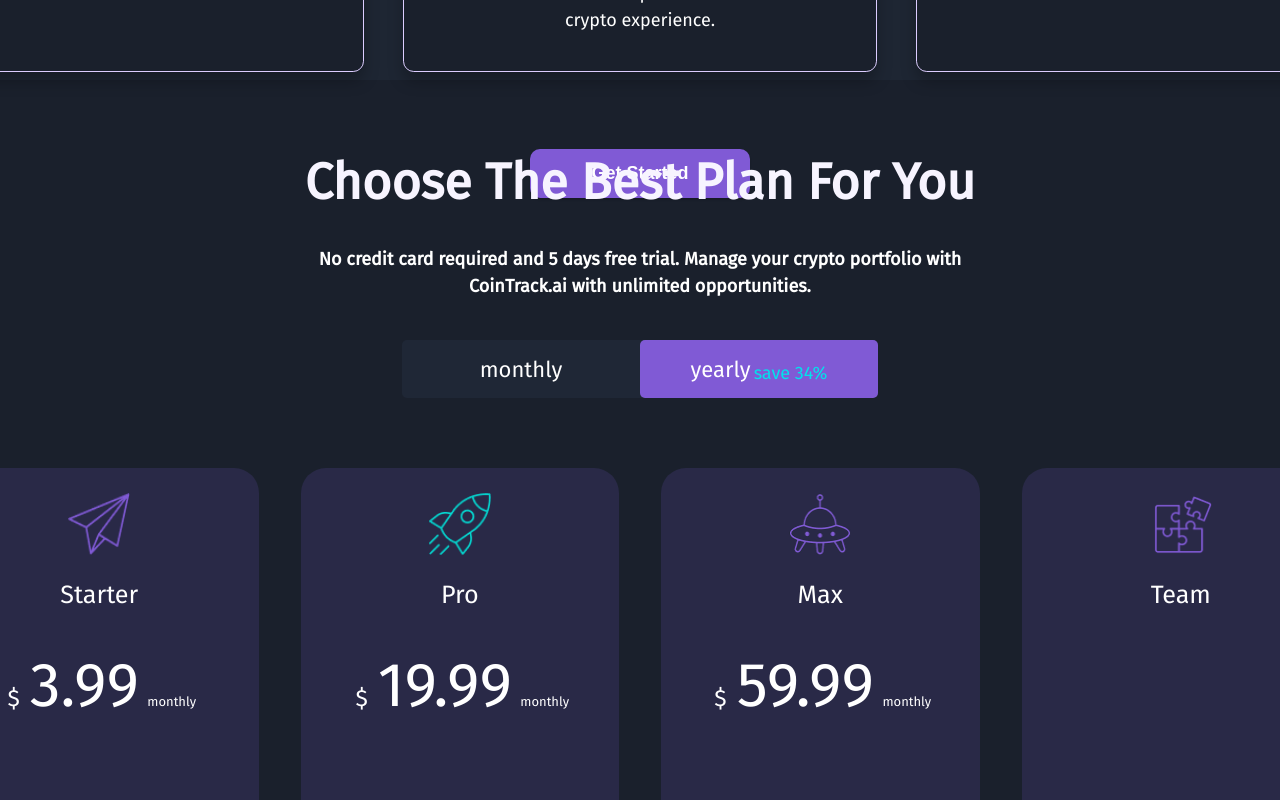
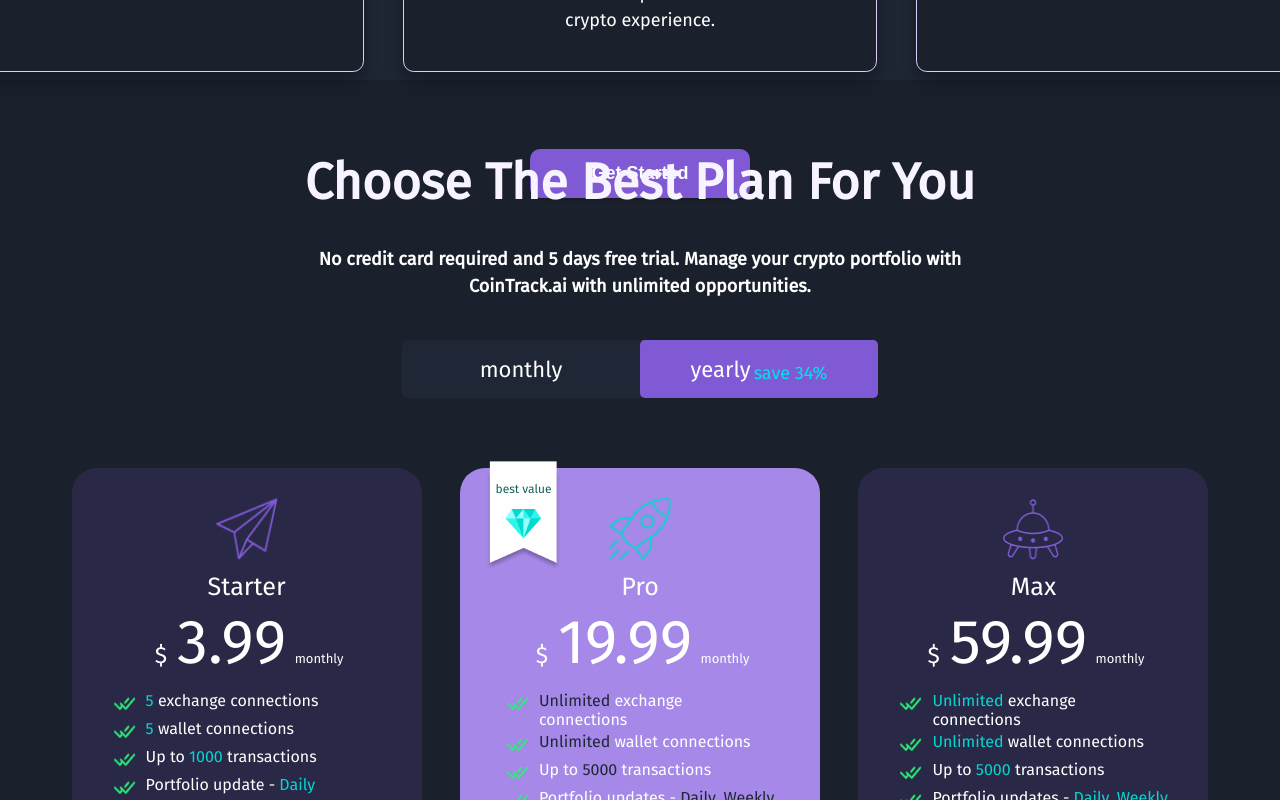
Before and after one commit to AghajanyanA/cointrack, a React (Create React App) app: page / in a window 1280 px wide. Shown: the part 7397-8197 px from the top of the page. Built offline with nearby package versions, Linux system fonts and the light colour scheme; no server answers.

Commit message:
best plan page developed

```diff
--- a/src/components/pages/7Subscription/Subscription.module.css
+++ b/src/components/pages/7Subscription/Subscription.module.css
@@ -52,36 +52,60 @@
     transition: all 0.5s ease-in-out;
 }
 
+.cardWrapper {
+    display: flex;
+    flex-direction: column;
+    justify-content: space-between;
+    width: 350px;
+    height: 489px;
+    background: #292947;
+    border-radius: 25px;
+    align-items: center;
+}
+
+.cardWrapper2 {
+    width: 360px;
+    height: 489px;
+    background: #A588E7;
+    border-radius: 25px;
+}
+
+.cardSubWrapper {
+    display: flex;
+    flex-direction: column;
+    justify-content: space-between;
+    align-items: center;
+}
+
 .cards {
     margin: 70px 0 0 0;
     display: flex;
     gap: 3%;
     justify-content: center;
+    flex-wrap: wrap;
 }
 
 .card {
-    width: 350px;
-    height: 489px;
-    background: #292947;
     display: flex;
     align-items: center;
     flex-direction: column;
-    border-radius: 25px;
 }
-.card img {
+.card > img {
     height: 62px;
     width: 62px;
-    margin-top: 24.79px;
+    margin-top: 30px;
 }
 
 .card > h3 {
     font-weight: 500;
     font-size: 25.132px;
+    margin: 12px 0 0 0
 }
 
 .price {
     font-size: 13px;
     line-height: 37px;
+    margin: 4px 0 0 0;
 }
 
 .price > span {
@@ -94,3 +118,71 @@
     font-size: 23.1988px;
     margin-bottom: 5px;
 }
+
+.points > div {
+    display: flex;
+    width: 270px;
+    margin-bottom: 3px;
+}
+
+.points > div > img {
+    width: 25px;
+    height: 25px;
+    margin-right: 9px;
+}
+
+.points > div > p {
+    margin: 0;
+}
+
+.blue {
+    color: #05D7D0
+}
+
+.subscribeButton {
+    justify-self: flex-end;
+    margin-bottom: 24.34px;
+}
+
+.subscribeButton > button {
+    width: 282.5px;
+}
+
+.label {
+    position: absolute;
+    text-align: center;
+    margin-top: -7px;
+    margin-left: 26px;
+}
+
+.label > img {
+    margin: 0;
+}
+
+.label > p {
+    margin: 0;
+    font-size: 12px;
+    color: #11615E;
+    font-weight: 500;
+    position: relative;
+    top: -93px;
+}
+
+.second > .points > div {
+    width: 288px;
+    margin-bottom: -2px;
+}
+
+.darkBlue {
+    color:#1F2736
+}
+
+.teamsText {
+    font-size: 21.2656px;
+    margin: 0 13px;
+    margin-top: 75.55px;
+}
+
+.cardWrapper2 > .cardSubWrapper > .subscribeButton {
+    margin-top: 15px;
+}
--- a/src/components/pages/7Subscription/Subscription.tsx
+++ b/src/components/pages/7Subscription/Subscription.tsx
@@ -4,6 +4,9 @@ import pro from '../../../images/page7/pro.png'
 import max from '../../../images/page7/max.png'
 import teams from '../../../images/page7/teams.png'
 import { useState } from 'react'
+import checks from '../../../images/page7/doubleCheck.png'
+import Button from '../../reusable/Button/Button'
+import label from '../../../images/page7/label.png'
 
 const Subscription = () => {
     const [activeButton, setActiveButton] = useState<'yearly' | 'monthly'>('yearly')
@@ -28,24 +31,67 @@ const Subscription = () => {
             <div data-name='yearly' className={`${s.button} ${activeButton === 'yearly' ? s.activeButton : ''}`} onClick={handlePriceSelectionChange}>yearly<span>save 34%</span></div>
         </div>
         <div className={s.cards}>
+            <div className={s.cardWrapper}>
                 <div className={s.card}>
                     <img src={starter} alt="logo" />
                     <h3>Starter</h3>
                     <p className={s.price}><span className={s.dollarSign}>$</span><span>{prices[0]}</span> monthly</p>
+                    <div className={s.points}>
+                        <div><img src={checks} alt="checks" /><p><span className={s.blue}>5</span> exchange connections</p></div>
+                        <div><img src={checks} alt="checks" /><p><span className={s.blue}>5</span> wallet connections</p></div>
+                        <div><img src={checks} alt="checks" /><p>Up to <span className={s.blue}>1000</span> transactions</p></div>
+                        <div><img src={checks} alt="checks" /><p>Portfolio update - <span className={s.blue}>Daily</span></p></div>
                     </div>
+                </div>
+                <div className={s.subscribeButton}><Button>Start 5 day trial</Button></div>
+            </div>
+            <div className={s.cardWrapper2}>
+                    <div className={s.label}>
+                        <img src={label} alt="label" />
+                        <p>best value</p>
+                    </div>
+                    <div className={s.cardSubWrapper}>
                         <div className={s.card}>
                             <img src={pro} alt="logo" />
                             <h3>Pro</h3>
                             <p className={s.price}><span className={s.dollarSign}>$</span><span>{prices[1]}</span> monthly</p>
+                            <div className={s.points}>
+                                <div><img src={checks} alt="checks" /><p><span className={s.darkBlue}>Unlimited</span> exchange connections</p></div>
+                                <div><img src={checks} alt="checks" /><p><span className={s.darkBlue}>Unlimited</span> wallet connections</p></div>
+                                <div><img src={checks} alt="checks" /><p>Up to <span className={s.darkBlue}>5000</span> transactions</p></div>
+                                <div><img src={checks} alt="checks" /><p>Portfolio updates - <span className={s.darkBlue}>Daily, Weekly</span></p></div>
+                                <div><img src={checks} alt="checks" /><p><span className={s.darkBlue}>Personal</span> account manager</p></div>
+                                <div><img src={checks} alt="checks" /><p><span className={s.darkBlue}>5 alert</span> combinations</p></div>
                             </div>
+                        </div>
+                        <div className={s.subscribeButton}><Button>Start 5 day trial</Button></div>
+                    </div>
+            </div>
+            <div className={s.cardWrapper}>
                 <div className={s.card}>
                     <img src={max} alt="logo" />
                     <h3>Max</h3>
                     <p className={s.price}><span className={s.dollarSign}>$</span><span>{prices[2]}</span> monthly</p>
+                    <div className={s.points}>
+                        <div><img src={checks} alt="checks" /><p><span className={s.blue}>Unlimited</span> exchange connections</p></div>
+                        <div><img src={checks} alt="checks" /><p><span className={s.blue}>Unlimited</span> wallet connections</p></div>
+                        <div><img src={checks} alt="checks" /><p>Up to <span className={s.blue}>5000</span> transactions</p></div>
+                        <div><img src={checks} alt="checks" /><p>Portfolio updates - <span className={s.blue}>Daily, Weekly</span></p></div>
+                        <div><img src={checks} alt="checks" /><p><span className={s.blue}>Personal</span> account manager</p></div>
+                        <div><img src={checks} alt="checks" /><p><span className={s.blue}>5 alert</span> combinations</p></div>
                     </div>
+                </div>
+                <div className={s.subscribeButton}><Button>Start 5 day trial</Button></div>
+            </div>
+            <div className={s.cardWrapper}>
                 <div className={s.card}>
                     <img src={teams} alt="logo" />
                     <h3>Team</h3>
+                    <div className={s.teamsText}>
+                        <p>If you are a community over <span className={s.blue}>15 members</span> you can join our special offer</p>
+                    </div>
+                </div>
+                <div className={s.subscribeButton}><Button>Start 5 day trial</Button></div>
             </div>
         </div>
     </div>
```
Lines whose indentation alone changed are shown as unchanged.
